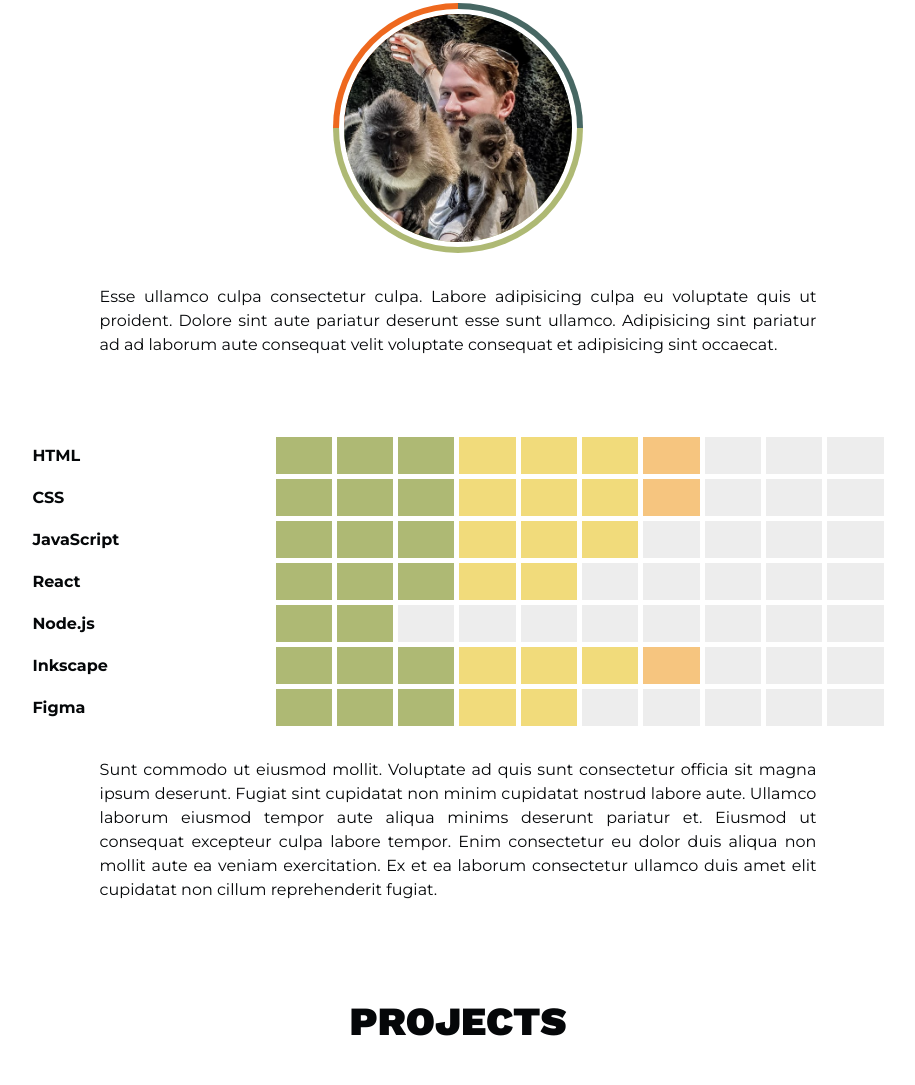
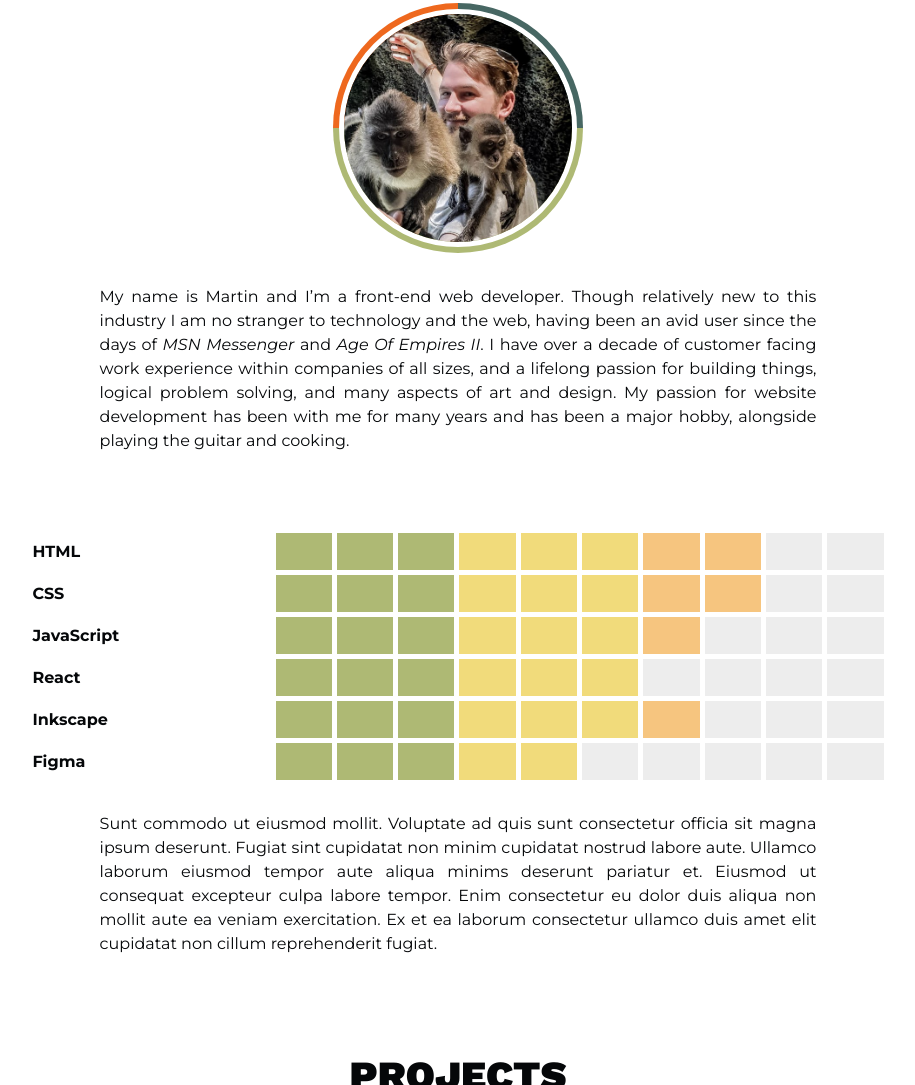
Before and after one commit to m87wheeler/Martin-Wheeler-Web-Portfolio-Version-1, a plain HTML site: page index.html in a window 1280 px wide. Shown: the part 1007-2092 px from the top of the page, without its empty margins (182-1097 px from the left). Drawn offline with nearby package versions, Linux system fonts and the light colour scheme; no server answers.

Commit message:
About Text
Updated about/introduction text

```diff
--- a/css/style.scss
+++ b/css/style.scss
@@ -982,6 +982,7 @@ body {
       width: 70px;
       height: 70px;
       background: $darkOrange;
+      cursor: pointer;
       z-index: 1;
 
       .arrow-arm {
@@ -1448,6 +1449,11 @@ body {
     }
 
     main {
+      section {
+        .section-paragraph {
+          line-height: 2.5rem;
+        }
+      }
       #about {
         position: relative;
 
--- a/index.html
+++ b/index.html
@@ -135,10 +135,15 @@
             </div>
           </div>
           <p class="introduction-text section-paragraph">
-            Esse ullamco culpa consectetur culpa. Labore adipisicing culpa eu
-            voluptate quis ut proident. Dolore sint aute pariatur deserunt esse
-            sunt ullamco. Adipisicing sint pariatur ad ad laborum aute consequat
-            velit voluptate consequat et adipisicing sint occaecat.
+            My name is Martin and I’m a front-end web developer. Though
+            relatively new to this industry I am no stranger to technology and
+            the web, having been an avid user since the days of
+            <i>MSN Messenger</i> and <i>Age Of Empires II</i>. I have over a
+            decade of customer facing work experience within companies of all
+            sizes, and a lifelong passion for building things, logical problem
+            solving, and many aspects of art and design. My passion for website
+            development has been with me for many years and has been a major
+            hobby, alongside playing the guitar and cooking.
           </p>
         </section>
         <section id="stack">
@@ -211,7 +216,7 @@
                 <div class="placeholder"></div>
               </div>
             </div>
-            <div class="lang-container" id="lang-node">
+            <!-- <div class="lang-container" id="lang-node">
               <div class="lang-title">
                 <p>Node.js</p>
               </div>
@@ -227,7 +232,7 @@
                 <div class="placeholder"></div>
                 <div class="placeholder"></div>
               </div>
-            </div>
+            </div> -->
             <div class="lang-container" id="lang-inkscape">
               <div class="lang-title">
                 <p>Inkscape</p>
--- a/js/index.js
+++ b/js/index.js
@@ -146,9 +146,13 @@ if (document.querySelector("#blog-posts") !== null) {
 document.querySelector(".back-to-top").addEventListener(
   "click",
   () => {
-    if (document.querySelector("#blog-posts") !== null) {
-      window.scrollTo({ top: window.innerHeight + 1, behavior: "smooth" })
-    } else if (document.querySelector("#blog-list") !== null) {
+    if (window.innerWidth < 1320) {
+      if (document.querySelector("#blog-posts") !== null) {
+        window.scrollTo({ top: window.innerHeight + 1, behavior: "smooth" })
+      } else if (document.querySelector("#blog-list") !== null) {
+        window.scrollTo({ top: 0, behavior: "smooth" })
+      }
+    } else {
       window.scrollTo({ top: 0, behavior: "smooth" })
     }
   },
@@ -157,11 +161,11 @@ document.querySelector(".back-to-top").addEventListener(
 
 // ***** animate language bars on scroll *****
 const LANGUAGE_STATS = [
-  { language: "HTML", score: 7 },
-  { language: "CSS", score: 7 },
-  { language: "JavaScript", score: 6 },
-  { language: "React", score: 5 },
-  { language: "Node.js", score: 2 },
+  { language: "HTML", score: 8 },
+  { language: "S/CSS", score: 8 },
+  { language: "JavaScript", score: 7 },
+  { language: "React", score: 6 },
+  // { language: "Node.js", score: 2 },
   { language: "Inkscape", score: 7 },
   { language: "Figma", score: 5 },
 ]
```
Also changed, not shown: css/style.css, 1 other file.
